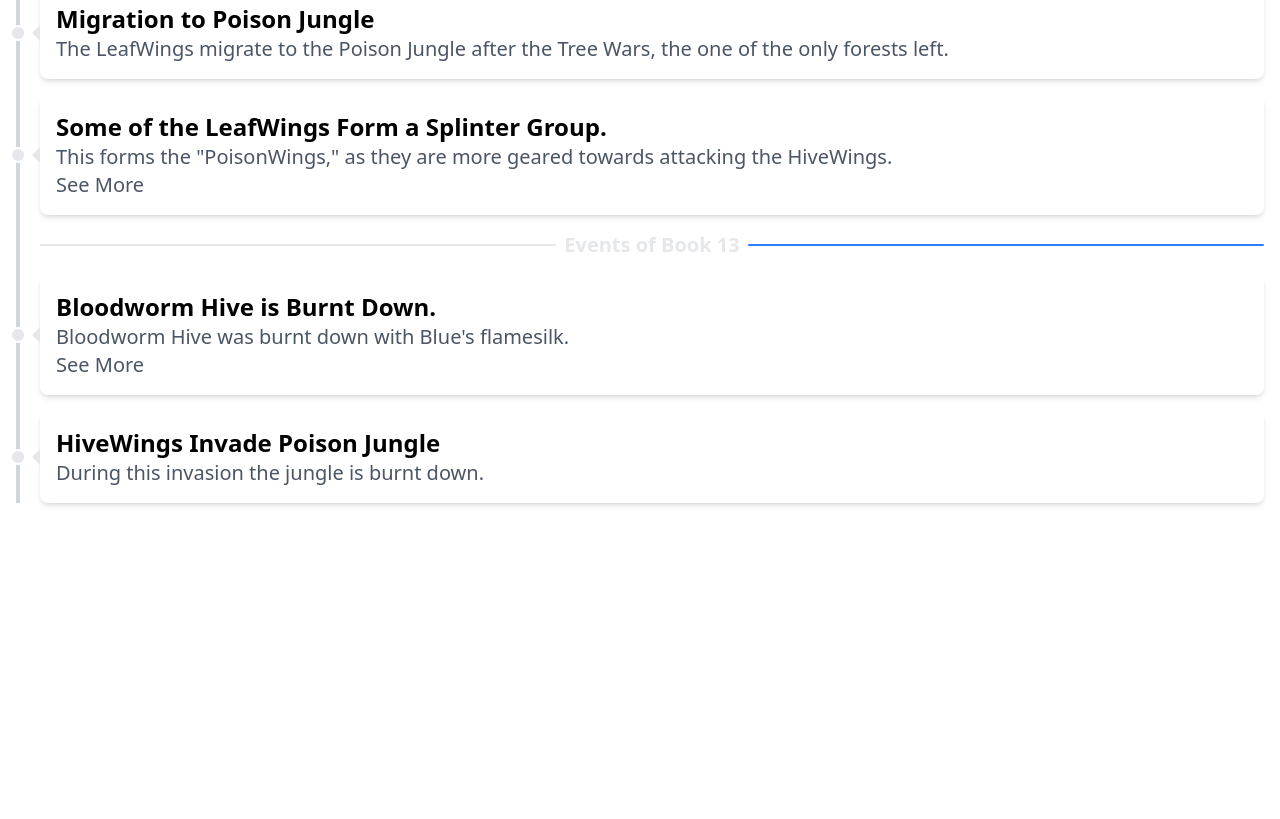
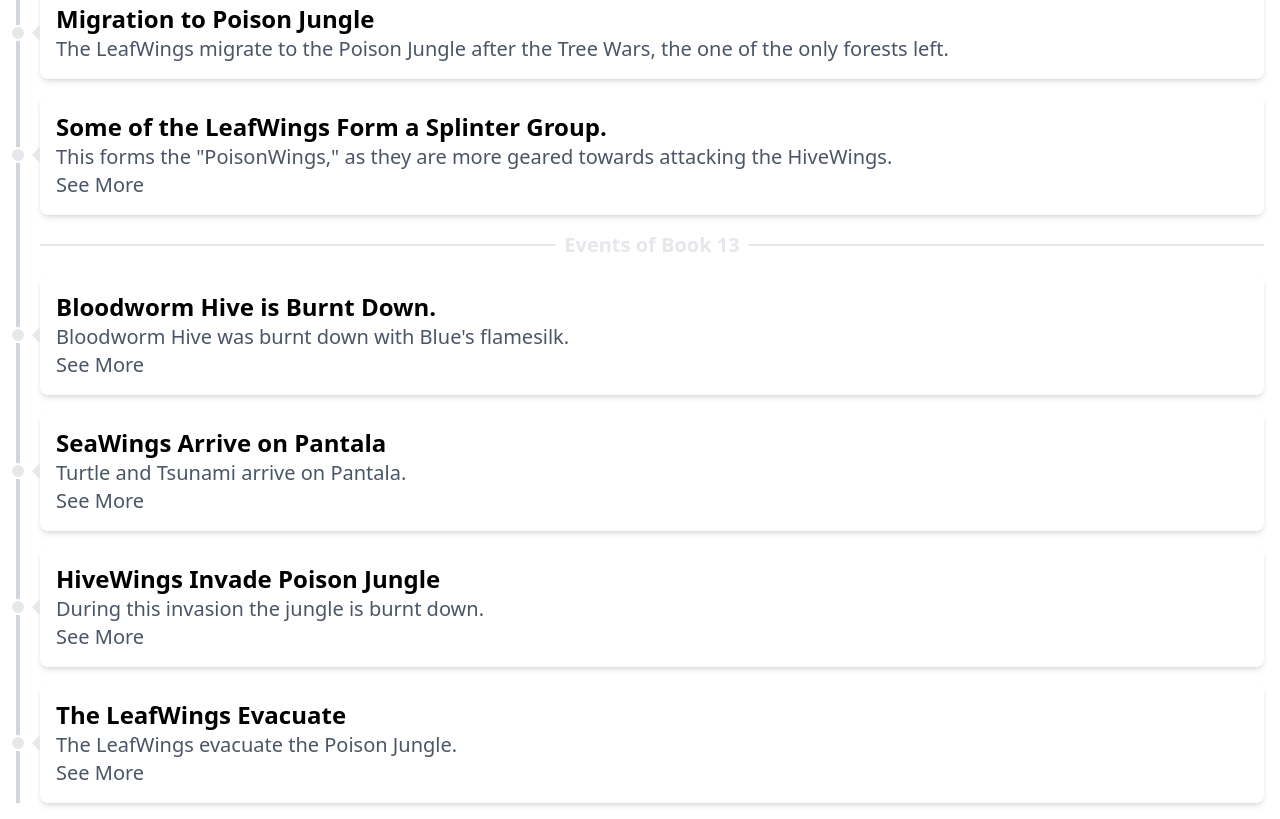
Before and after one commit to magentapenguin/wings-of-fire-timeline, a website built with Vite: page index.html in a window 1280 px wide. Shown: the part 357-1176 px from the top of the page. Before the commit the page ends 876 px from the top, so only its background shows below. Built offline with nearby package versions, Linux system fonts and the light colour scheme; files whose address does not match are found by name.

Commit message:
Add timeline events for Book 13 and improve styles

```diff
--- a/index.html
+++ b/index.html
@@ -66,15 +66,37 @@
 
                     <div class="timeline-item" tabindex="0">
                         <h2 class="text-2xl font-semibold">
+                            SeaWings Arrive on Pantala
+                        </h2>
+                        <p class="text-gray-600 dark:text-gray-200">
+                            Turtle and Tsunami arrive on Pantala.
+                        </p>
+                        <div class="timeline-content">
+                            They were sent by the Luna, a SilkWing, because she was worried about Blue and Cricket.
+                        </div>
+                        <span class="see-more">See More</span>
+                    </div>
+
+                    <div class="timeline-item" tabindex="0">
+                        <h2 class="text-2xl font-semibold">
                             HiveWings Invade Poison Jungle
                         </h2>
                         <p class="text-gray-600 dark:text-gray-200">
                             During this invasion the jungle is burnt down.
                         </p>
+                        <div class="timeline-content">
+                            The HiveWings invade the Poison Jungle, and burn it down. They are trying to kill the
+                            LeafWings, as they burnt down the Bloodworm Hive.
+                        </div>
+                        <span class="see-more">See More</span>
+                    </div>
+                    <div class="timeline-item" tabindex="0">
+                        <h2 class="text-2xl font-semibold">The LeafWings Evacuate</h2>
+                        <p class="text-gray-600 dark:text-gray-200">The LeafWings evacuate the Poison Jungle.</p>
+                        <div class="timeline-content">The LeafWings evacuate the Poison Jungle, and island hop to Pyrrhia using the map in the Book of Clearsight.</div>
                         <span class="see-more">See More</span>
                     </div>
                 </div>
-
             </div>
         </div>
     </div>
--- a/styles.css
+++ b/styles.css
@@ -15,7 +15,7 @@
         }
         @variant before {
             /* Arrow pointing left */
-            @apply absolute top-1/2 left-0 transform -translate-y-1/2 -translate-x-[100%] w-0 h-0 border-t-8 border-b-8 border-r-8 border-transparent dark:border-r-green-800 border-r-gray-200;
+            @apply absolute top-1/2 left-0 transform -translate-y-1/2 -translate-x-[100%] w-0 h-0 border-t-8 border-b-8 border-r-8 border-transparent border-r-gray-200 dark:border-r-green-800;
             content: '';
         }
         @variant after {
@@ -71,10 +71,6 @@
             @apply w-full h-0.5 bg-gray-200 dark:bg-gray-600 flex-1 rounded-4xl;
             content: '';
         }
-        @variant after {
-            /* Dot on the timeline */
-            @apply bg-blue-500 dark:bg-blue-700;
-        }
     }
     .timeline-content {
         @apply max-h-0 overflow-hidden;
```
